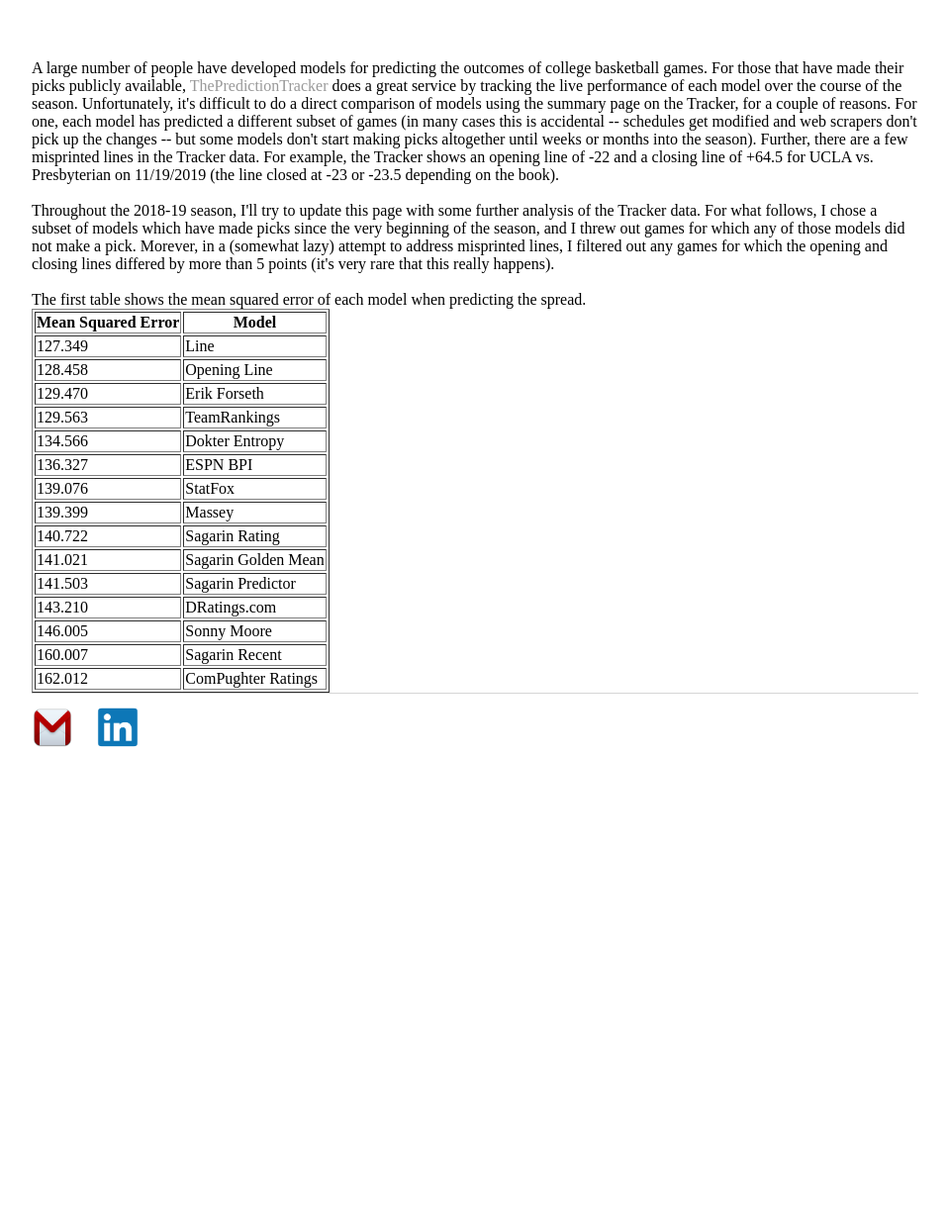
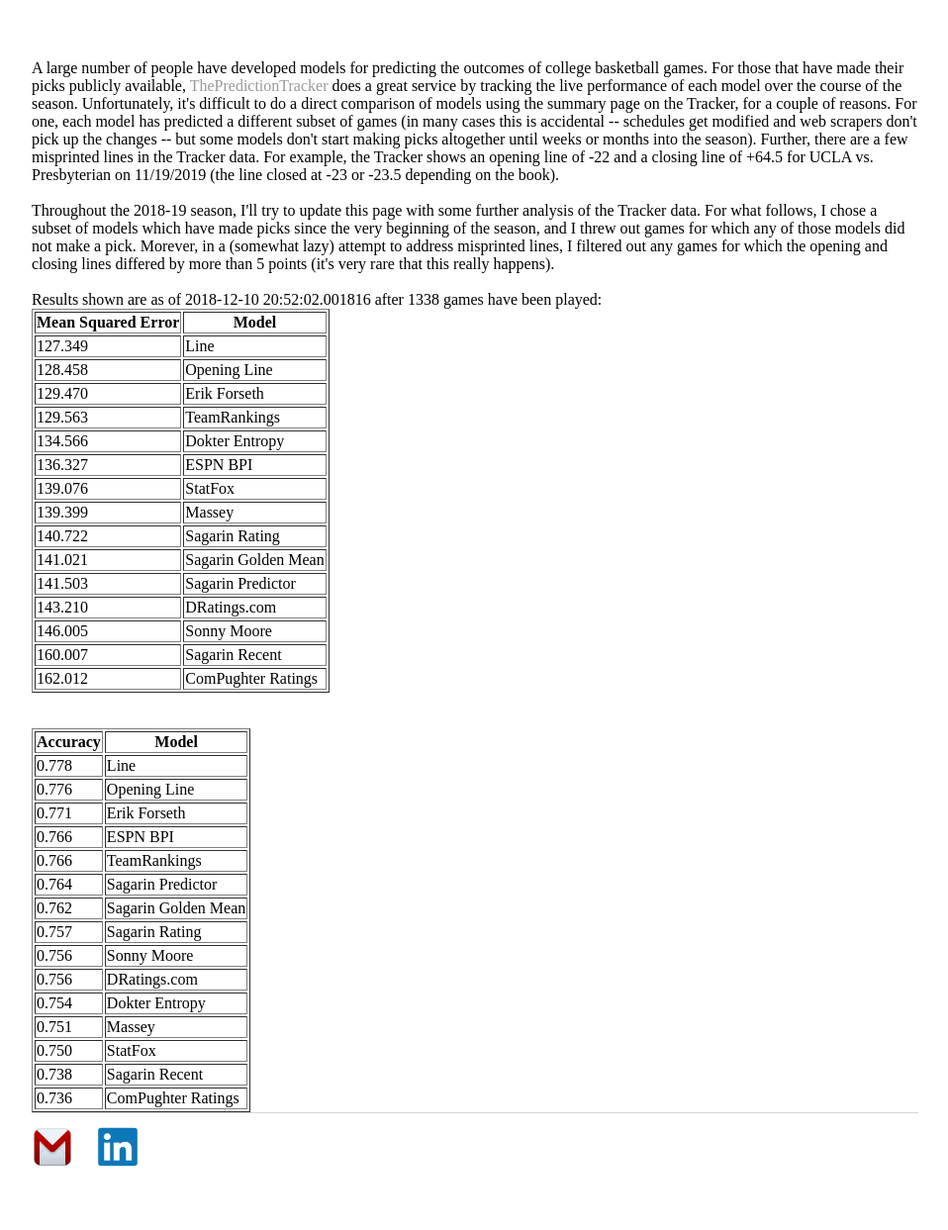
Before and after one commit to erikrforseth/erikrforseth.github.io, a Jekyll site: the page built from about.html, in a window 1280 px wide. Shown: the whole page at 99% size, without its empty margins (160-1118 px from the left). Built offline with Jekyll 4.4.1, drawn with Linux system fonts in a browser that asks for light colours; before the commit the page ends 900 px from its top, so only the background shows below that.

Commit message:
about page

```diff
--- a/about.html
+++ b/about.html
@@ -6,9 +6,7 @@
 <br><br>
 Throughout the 2018-19 season, I'll try to update this page with some further analysis of the Tracker data. For what follows, I chose a subset of models which have made picks since the very beginning of the season, and I threw out games for which any of those models did not make a pick. Morever, in a (somewhat lazy) attempt to address misprinted lines, I filtered out any games for which the opening and closing lines differed by more than 5 points (it's very rare that this really happens).
 <br><br>
-The first table shows the mean squared error of each model when predicting the spread.
-<br>
-<table border="1" class="dataframe">
+Results shown are as of 2018-12-10 20:52:02.001816 after 1338 games have been played:<table border="1" class="dataframe">
   <thead>
     <tr style="text-align: center;">
       <th>Mean Squared Error</th>
@@ -78,3 +76,74 @@
     </tr>
   </tbody>
 </table>
+<br><br>
+<table border="1" class="dataframe">
+  <thead>
+    <tr style="text-align: center;">
+      <th>Accuracy</th>
+      <th>Model</th>
+    </tr>
+  </thead>
+  <tbody>
+    <tr>
+      <td>0.778</td>
+      <td>Line</td>
+    </tr>
+    <tr>
+      <td>0.776</td>
+      <td>Opening Line</td>
+    </tr>
+    <tr>
+      <td>0.771</td>
+      <td>Erik Forseth</td>
+    </tr>
+    <tr>
+      <td>0.766</td>
+      <td>ESPN BPI</td>
+    </tr>
+    <tr>
+      <td>0.766</td>
+      <td>TeamRankings</td>
+    </tr>
+    <tr>
+      <td>0.764</td>
+      <td>Sagarin Predictor</td>
+    </tr>
+    <tr>
+      <td>0.762</td>
+      <td>Sagarin Golden Mean</td>
+    </tr>
+    <tr>
+      <td>0.757</td>
+      <td>Sagarin Rating</td>
+    </tr>
+    <tr>
+      <td>0.756</td>
+      <td>Sonny Moore</td>
+    </tr>
+    <tr>
+      <td>0.756</td>
+      <td>DRatings.com</td>
+    </tr>
+    <tr>
+      <td>0.754</td>
+      <td>Dokter Entropy</td>
+    </tr>
+    <tr>
+      <td>0.751</td>
+      <td>Massey</td>
+    </tr>
+    <tr>
+      <td>0.750</td>
+      <td>StatFox</td>
+    </tr>
+    <tr>
+      <td>0.738</td>
+      <td>Sagarin Recent</td>
+    </tr>
+    <tr>
+      <td>0.736</td>
+      <td>ComPughter Ratings</td>
+    </tr>
+  </tbody>
+</table>
```
